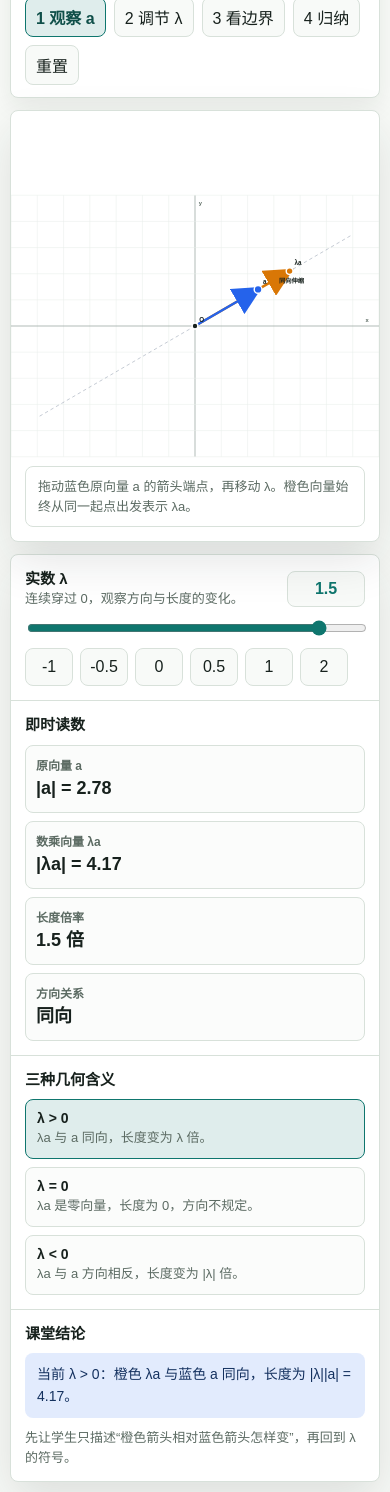
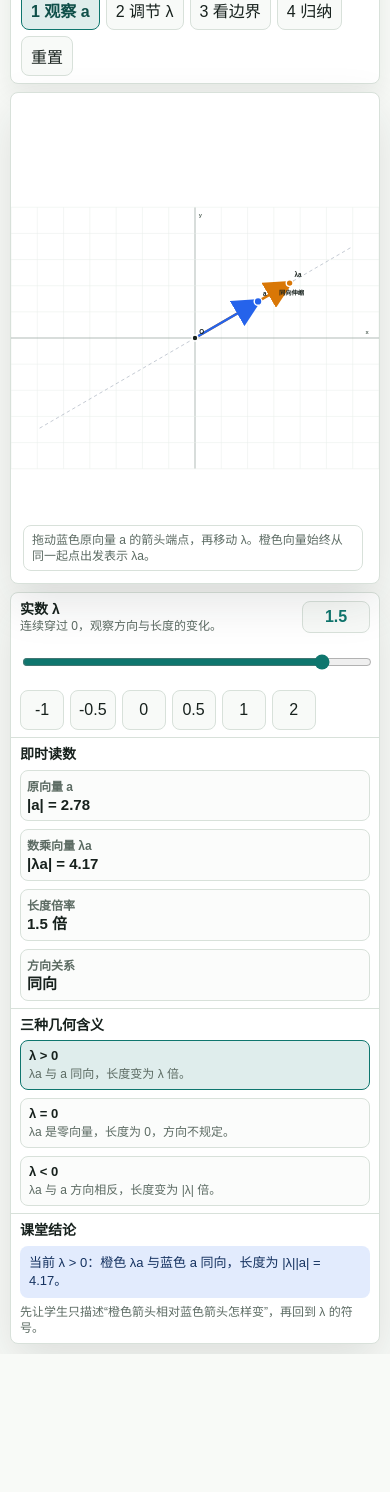
Before and after one commit to EasonZhangyichen/shanghai-hs-math-teaching-aids, a website: page content/applets/SH-HS-MATH-HJ-B2-C08-L03-A01/src/index.html in a window 390 px wide. Shown: the part 82-1574 px from the top of the page. After the commit the page ends 1436 px from the top, so only its background shows below. Drawn offline with Linux system fonts and the light colour scheme.

Commit message:
fix(applet): tighten b2 c08 l03-l05 iframe touch QA

```diff
--- a/content/applets/SH-HS-MATH-HJ-B2-C08-L03-A01/src/index.html
+++ b/content/applets/SH-HS-MATH-HJ-B2-C08-L03-A01/src/index.html
@@ -25,6 +25,7 @@
         --zero: #475569;
         --zero-soft: rgba(71, 85, 105, 0.12);
         --shadow: 0 18px 48px rgba(24, 35, 31, 0.12);
+        --workspace-height: clamp(420px, calc(100svh - 86px), 492px);
       }
 
       * {
@@ -46,18 +47,19 @@
 
       .applet {
         min-height: 100svh;
-        padding: 14px;
+        padding: 8px;
         display: grid;
-        grid-template-rows: auto 1fr;
-        gap: 12px;
+        grid-template-rows: auto auto;
+        align-content: start;
+        gap: 8px;
       }
 
       .topbar {
         display: flex;
         align-items: center;
         justify-content: space-between;
-        gap: 12px;
-        padding: 12px 14px;
+        gap: 10px;
+        padding: 7px 10px;
         border: 1px solid var(--line);
         border-radius: 8px;
         background: var(--panel);
@@ -65,7 +67,7 @@
       }
 
       .title-block {
-        min-width: 240px;
+        min-width: 190px;
       }
 
       .eyebrow {
@@ -81,14 +83,14 @@
       }
 
       h1 {
-        font-size: 22px;
+        font-size: 18px;
         line-height: 1.2;
         font-weight: 760;
         letter-spacing: 0;
       }
 
       h2 {
-        font-size: 15px;
+        font-size: 14px;
         line-height: 1.3;
       }
 
@@ -96,18 +98,18 @@
         display: flex;
         flex-wrap: wrap;
         justify-content: flex-end;
-        gap: 8px;
+        gap: 6px;
       }
 
       .step-button,
       .tool-button,
       .lambda-button {
-        min-height: 38px;
+        min-height: 40px;
         border: 1px solid var(--line);
         border-radius: 8px;
         background: #f8faf8;
         color: var(--ink);
-        padding: 7px 10px;
+        padding: 6px 9px;
         cursor: pointer;
       }
 
@@ -120,14 +122,14 @@
       }
 
       .lambda-button {
-        min-width: 48px;
+        min-width: 44px;
         padding-inline: 8px;
       }
 
       .workspace {
         display: grid;
-        grid-template-columns: minmax(560px, 1fr) minmax(320px, 390px);
-        gap: 12px;
+        grid-template-columns: minmax(300px, 1fr) minmax(236px, 320px);
+        gap: 8px;
         min-height: 0;
       }
 
@@ -144,13 +146,15 @@
         position: relative;
         overflow: hidden;
         display: grid;
-        min-height: 540px;
+        height: var(--workspace-height);
+        min-height: var(--workspace-height);
       }
 
       svg {
+        display: block;
         width: 100%;
         height: 100%;
-        min-height: 540px;
+        min-height: 0;
         touch-action: none;
         user-select: none;
       }
@@ -221,6 +225,13 @@
         cursor: grab;
       }
 
+      .hit-handle {
+        fill: transparent;
+        stroke: transparent;
+        cursor: grab;
+        pointer-events: all;
+      }
+
       .scaled-point {
         fill: var(--scaled);
         stroke: #ffffff;
@@ -251,30 +262,32 @@
 
       .board-note {
         position: absolute;
-        left: 14px;
-        bottom: 14px;
+        left: 12px;
+        bottom: 12px;
         max-width: min(460px, calc(100% - 28px));
-        padding: 10px 12px;
+        padding: 6px 8px;
         border: 1px solid var(--line);
         border-radius: 8px;
         background: rgba(255, 255, 255, 0.92);
         color: var(--muted);
-        font-size: 13px;
-        line-height: 1.5;
+        font-size: 12px;
+        line-height: 1.35;
       }
 
       .panel {
         display: flex;
         flex-direction: column;
-        overflow: hidden;
+        height: var(--workspace-height);
+        max-height: var(--workspace-height);
         min-height: 0;
+        overflow-y: auto;
       }
 
       .panel-section {
-        padding: 14px;
+        padding: 7px 9px;
         border-bottom: 1px solid var(--line);
         display: grid;
-        gap: 10px;
+        gap: 6px;
       }
 
       .panel-section:last-child {
@@ -285,12 +298,12 @@
         display: grid;
         grid-template-columns: 1fr auto;
         align-items: center;
-        gap: 12px;
+        gap: 8px;
       }
 
       .lambda-value {
-        min-width: 78px;
-        padding: 8px 10px;
+        min-width: 68px;
+        padding: 6px 8px;
         border: 1px solid var(--line);
         border-radius: 8px;
         background: #f8faf8;
@@ -301,13 +314,14 @@
 
       input[type="range"] {
         width: 100%;
+        min-height: 40px;
         accent-color: var(--measure);
       }
 
       .quick-values {
         display: flex;
         flex-wrap: wrap;
-        gap: 7px;
+        gap: 6px;
       }
 
       .readout-grid {
@@ -317,8 +331,8 @@
       }
 
       .readout {
-        min-height: 68px;
-        padding: 10px;
+        min-height: 48px;
+        padding: 6px;
         border: 1px solid var(--line);
         border-radius: 8px;
         background: #fbfcfb;
@@ -326,14 +340,15 @@
 
       .readout strong {
         display: block;
-        margin-bottom: 4px;
+        margin-bottom: 2px;
         color: var(--muted);
         font-size: 12px;
         font-weight: 650;
       }
 
       .readout span {
-        font-size: 18px;
+        display: block;
+        font-size: 15px;
         font-weight: 760;
         line-height: 1.25;
       }
@@ -344,7 +359,7 @@
       }
 
       .sign-card {
-        padding: 10px 11px;
+        padding: 7px 8px;
         border: 1px solid var(--line);
         border-radius: 8px;
         background: #fbfcfb;
@@ -353,13 +368,13 @@
       }
 
       .sign-card strong {
-        font-size: 14px;
+        font-size: 13px;
       }
 
       .sign-card p {
         color: var(--muted);
-        font-size: 13px;
-        line-height: 1.45;
+        font-size: 12px;
+        line-height: 1.35;
       }
 
       .sign-card.active.positive {
@@ -378,12 +393,12 @@
       }
 
       .summary-box {
-        padding: 11px 12px;
+        padding: 8px 9px;
         border-radius: 8px;
         background: var(--base-soft);
         color: #14315f;
-        line-height: 1.55;
-        font-size: 14px;
+        line-height: 1.4;
+        font-size: 13px;
       }
 
       .summary-box.negative {
@@ -398,14 +413,29 @@
 
       .muted {
         color: var(--muted);
-        font-size: 13px;
-        line-height: 1.5;
+        font-size: 12px;
+        line-height: 1.35;
       }
 
-      @media (max-width: 920px) {
-        .topbar,
+      @media (max-width: 560px) {
         .workspace {
           grid-template-columns: 1fr;
+        }
+
+        .board-wrap,
+        svg {
+          min-height: 360px;
+        }
+
+        .panel {
+          height: auto;
+          max-height: none;
+        }
+      }
+
+      @media (max-width: 640px) {
+        .applet {
+          padding: 10px;
         }
 
         .topbar {
@@ -415,22 +445,6 @@
 
         .toolbar {
           justify-content: flex-start;
-        }
-
-        .workspace {
-          display: flex;
-          flex-direction: column;
-        }
-
-        .board-wrap,
-        svg {
-          min-height: 430px;
-        }
-      }
-
-      @media (max-width: 560px) {
-        .applet {
-          padding: 10px;
         }
 
         .readout-grid {
@@ -489,6 +503,7 @@
               <circle id="origin" class="origin-point" r="6"></circle>
               <circle id="zero-ring" class="zero-ring" r="18"></circle>
               <circle id="scaled-tip" class="scaled-point" r="7"></circle>
+              <circle id="base-hit" class="hit-handle" data-testid="drag-base-vector" aria-label="a 触控拖拽区" r="32"></circle>
               <circle id="base-tip" class="point-handle" data-testid="drag-base-vector" r="8"></circle>
             </g>
             <g id="label-layer">
@@ -595,6 +610,7 @@
       const lambdaOutput = document.querySelector("#lambda-output");
       const baseVector = document.querySelector("#base-vector");
       const scaledVector = document.querySelector("#scaled-vector");
+      const baseHit = document.querySelector("#base-hit");
       const baseTip = document.querySelector("#base-tip");
       const scaledTip = document.querySelector("#scaled-tip");
       const originPoint = document.querySelector("#origin");
@@ -831,6 +847,7 @@
 
         setCircle(originPoint, origin);
         setCircle(zeroRing, scaled);
+        setCircle(baseHit, base);
         setCircle(baseTip, base);
         setCircle(scaledTip, scaled);
 
@@ -910,7 +927,7 @@
       function startDrag(event) {
         event.preventDefault();
         boardShell.classList.add("dragging");
-        baseTip.setPointerCapture(event.pointerId);
+        svg.setPointerCapture(event.pointerId);
         dragTo(event);
       }
 
@@ -922,8 +939,8 @@
 
       function endDrag(event) {
         boardShell.classList.remove("dragging");
-        if (baseTip.hasPointerCapture(event.pointerId)) {
-          baseTip.releasePointerCapture(event.pointerId);
+        if (svg.hasPointerCapture(event.pointerId)) {
+          svg.releasePointerCapture(event.pointerId);
         }
       }
 
@@ -949,6 +966,7 @@
       });
 
       document.querySelector("#reset-button").addEventListener("click", reset);
+      baseHit.addEventListener("pointerdown", startDrag);
       baseTip.addEventListener("pointerdown", startDrag);
       baseVector.addEventListener("pointerdown", startDrag);
       svg.addEventListener("pointermove", (event) => {
--- a/content/applets/SH-HS-MATH-HJ-B2-C08-L04-A01/metadata.yaml
+++ b/content/applets/SH-HS-MATH-HJ-B2-C08-L04-A01/metadata.yaml
@@ -178,7 +178,7 @@ visual_semantics:
   rule: 颜色只承载数学对象含义，不作为装饰。
 implementation:
   phase: runnable_prototype
-  html_src_status: scaffolded
+  html_src_status: runnable
   planned_engine: native-canvas-svg
   create_src_in_later_task: false
   classroom_device_targets:
```
Also changed, not shown: content/applets/SH-HS-MATH-HJ-B2-C08-L03-A01/review.md (+4 -0 lines), content/applets/SH-HS-MATH-HJ-B2-C08-L03-A01/src/scalar-multiple.self-check.test.mjs (+43 -0 lines), content/applets/SH-HS-MATH-HJ-B2-C08-L04-A01/review.md (+7 -3 lines), content/applets/SH-HS-MATH-HJ-B2-C08-L04-A01/src/index.html (+65 -33 lines), content/applets/SH-HS-MATH-HJ-B2-C08-L04-A01/src/projection-layout.self-check.test.mjs (added, +58 -0 lines), content/applets/SH-HS-MATH-HJ-B2-C08-L05-A01/review.md (+1 -0 lines).
